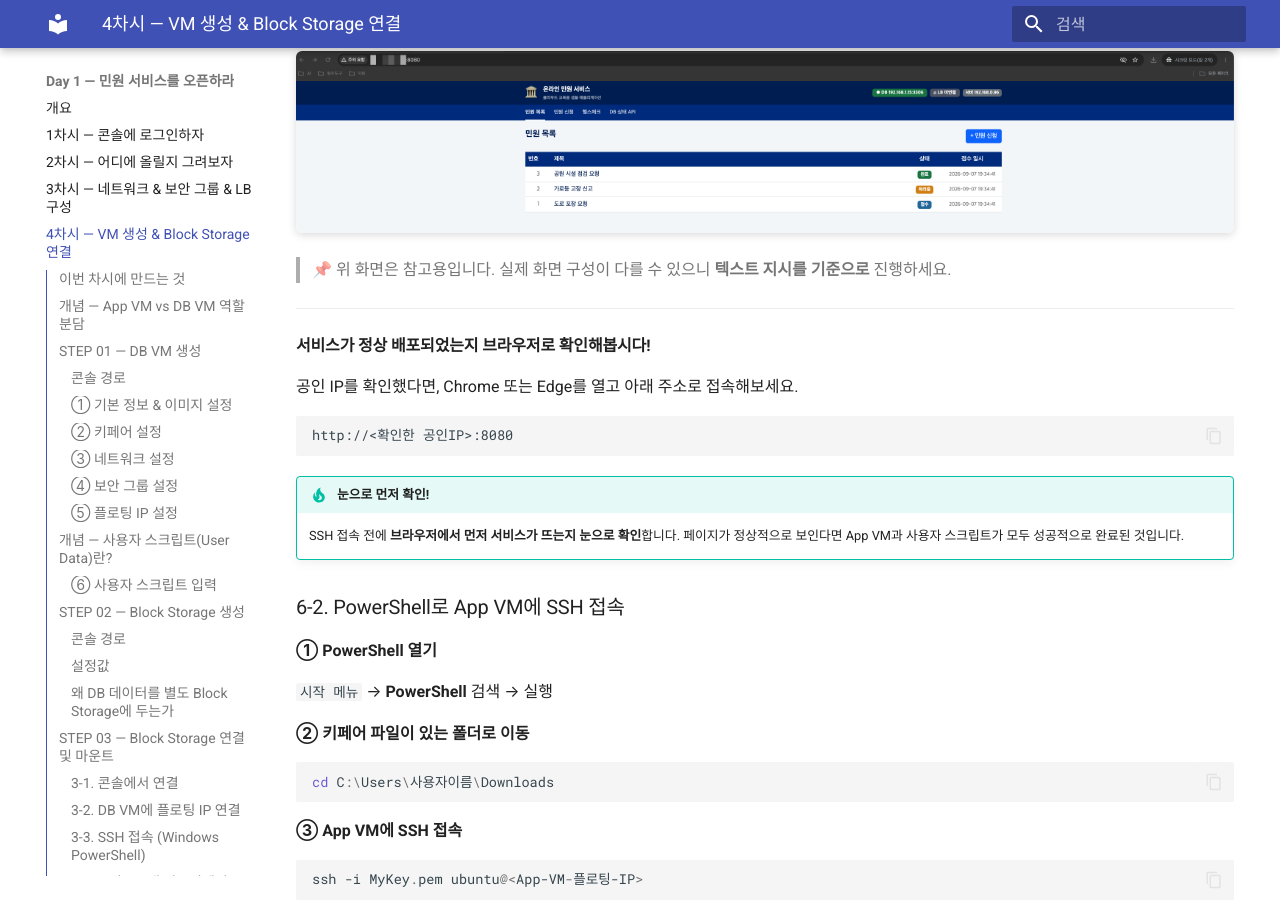
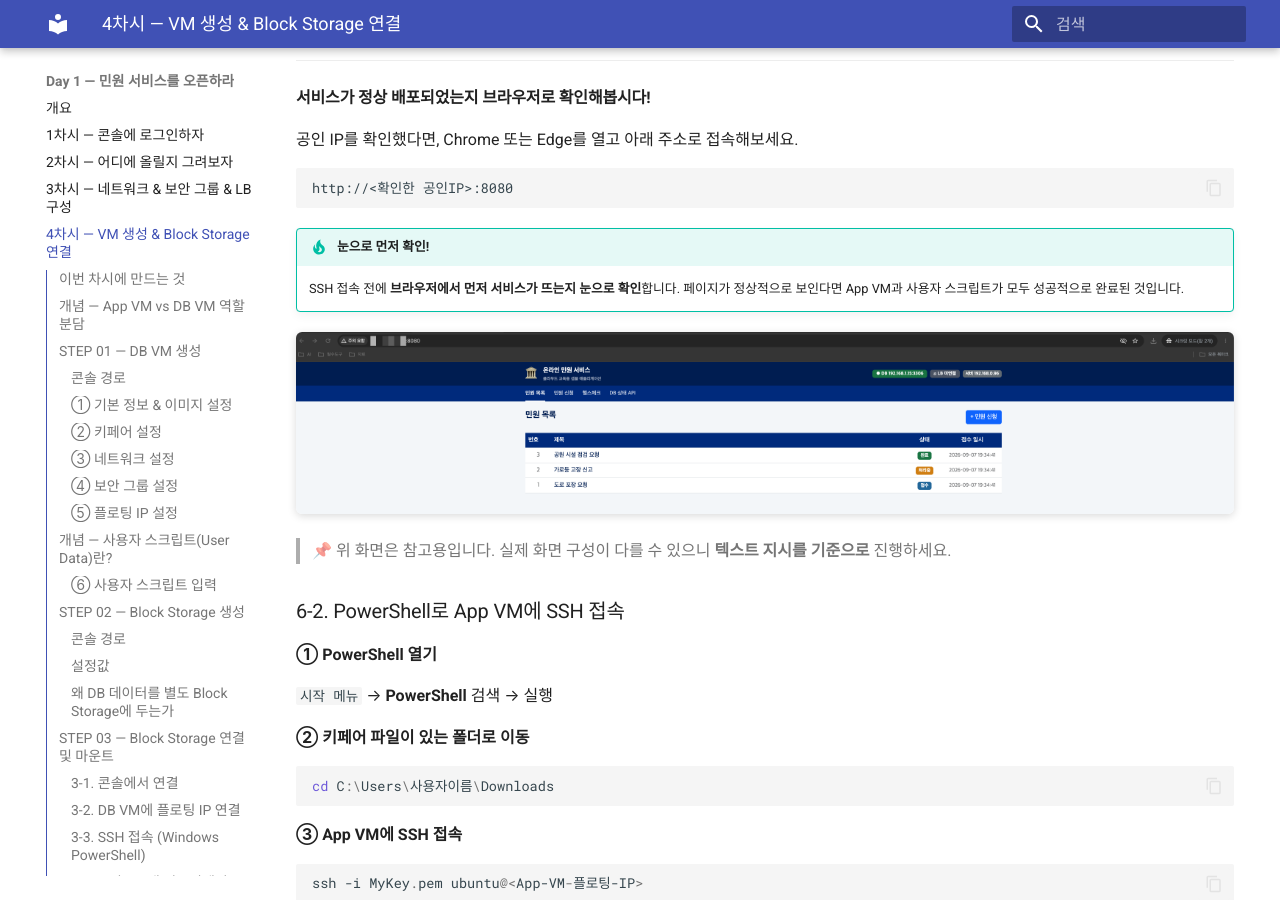
Before and after one commit to skilleat-labs/cloud-native-minwon-lab, an MkDocs documentation site: the page built from docs/day1/session4.md, in a window 1280 px wide and 900 px high, scrolled down 21084 px. Built offline with MkDocs 1.6.1 and Material for MkDocs 9.7.7, drawn with Linux system fonts in a browser that asks for light colours.

Commit message:
docs: App VM 플로팅 IP 이미지 위치 이동

```diff
--- a/docs/day1/session4.md
+++ b/docs/day1/session4.md
@@ -669,9 +669,6 @@ Compute > Instance → minwon-app-01 클릭 → IP 주소 확인
 |------|---------|
 | 공인 IP (플로팅 IP) | 인스턴스 상세 > IP 주소 항목 |
 
-![App VM 플로팅 IP 확인 화면](./images/6-1-app-floating-ip-check.png)
-> 📌 위 화면은 참고용입니다. 실제 화면 구성이 다를 수 있으니 **텍스트 지시를 기준으로** 진행하세요.
-
 ---
 
 #### 서비스가 정상 배포되었는지 브라우저로 확인해봅시다!
@@ -685,6 +682,9 @@ http://<확인한 공인IP>:8080
 !!! tip "눈으로 먼저 확인!"
     SSH 접속 전에 **브라우저에서 먼저 서비스가 뜨는지 눈으로 확인**합니다.
     페이지가 정상적으로 보인다면 App VM과 사용자 스크립트가 모두 성공적으로 완료된 것입니다.
+
+![App VM 플로팅 IP 확인 화면](./images/6-1-app-floating-ip-check.png)
+> 📌 위 화면은 참고용입니다. 실제 화면 구성이 다를 수 있으니 **텍스트 지시를 기준으로** 진행하세요.
 
 ### 6-2. PowerShell로 App VM에 SSH 접속
 
```
